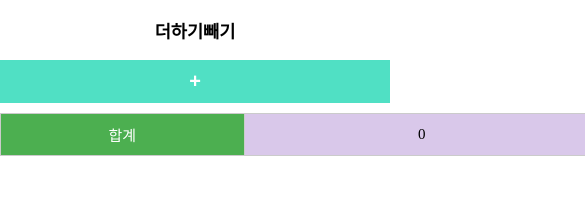
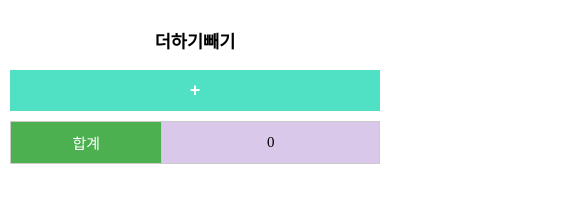
Before and after one commit to nicegom/Jayko, a plain HTML site: page index.html in a window 390 px wide. Shown: the whole page, 585 px wide, since content can reach past the window. Drawn offline with Linux system fonts and the light colour scheme.

Commit message:
Update index.html

```diff
--- a/index.html
+++ b/index.html
@@ -2,19 +2,20 @@
 <html lang="ko">
 <head>
     <meta charset="UTF-8">
+    <meta name="viewport" content="width=device-width, initial-scale=1.0"> <!-- 뷰포트 메타 태그 추가 -->
     <title>Document</title>
     <style>
         body {
             max-width: 600px;
             margin: 0 auto;
             font-size: 15px;
-            height: 1vh;
+            padding: 10px; /* 패딩 추가 */
         }
         h3 {
             text-align: center;
         }
         table {
-            width: 600px;
+            width: 100%; /* 테이블 너비를 100%로 설정 */
             border-collapse: collapse; /* 테두리 겹침 방지 */
             table-layout: fixed; /* 열 비율 고정 */
         }
@@ -33,7 +34,6 @@
         tr.sum {
             background-color: #d9c8ea;
         }
-
         td.cent {
             font-size: 16px;
             font-weight: bold;
@@ -53,7 +53,7 @@
             height: 30px; /* 높이 조정 */
         }
         .cent {
-            width:100%;
+            width: 100%;
             padding: 10px;
             background: #50e0c4;
             border: none; /* 버튼 테두리 제거 */
@@ -62,6 +62,16 @@
             font-weight: bold; /* 글자 두께 */
             cursor: pointer; /* 커서 변경 */
             margin-bottom: 10px;
+        }
+
+        /* 모바일 화면에서 입력 박스 크기 조정 */
+        @media (max-width: 600px) {
+            input {
+                font-size: 14px; /* 폰트 크기 조정 */
+            }
+            .cent {
+                font-size: 18px; /* 폰트 크기 조정 */
+            }
         }
     </style>
 </head>
```
